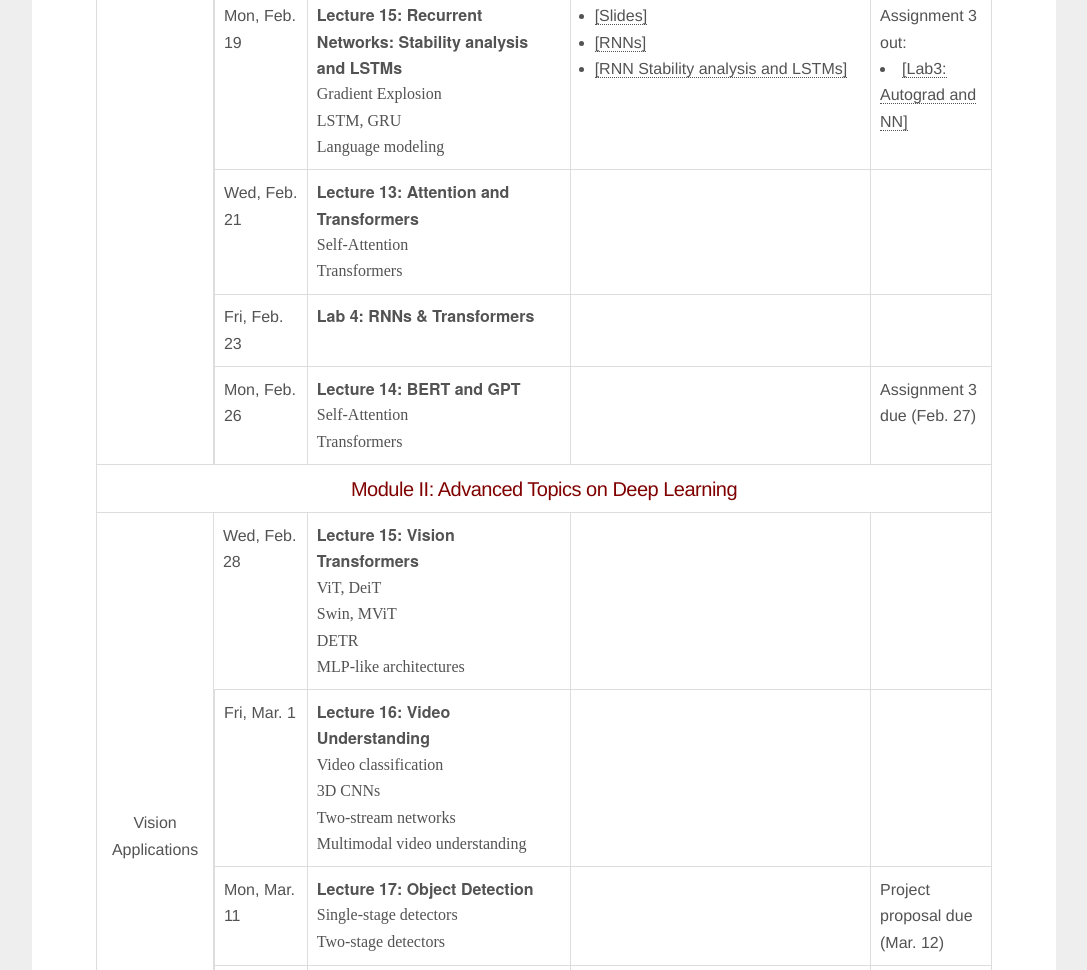
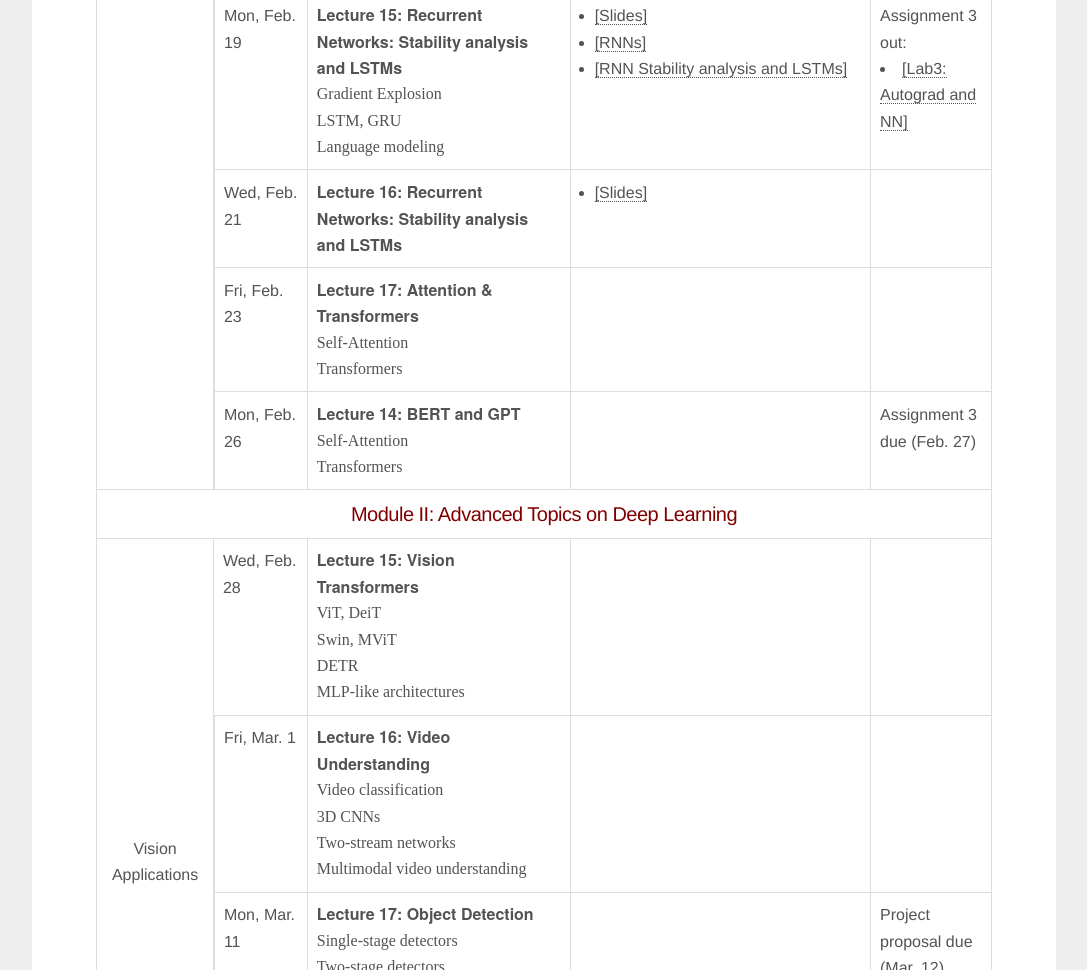
Before and after one commit to miayuanAI/CSCI3399, a plain HTML site: page s24/index.html in a window 1280 px wide. Shown: the part 4218-5188 px from the top of the page, without its empty margins (96-1183 px from the left). Drawn offline with Linux system fonts and the light colour scheme.

Commit message:
add lecture 16

```diff
--- a/s24/index.html
+++ b/s24/index.html
@@ -626,16 +626,14 @@
       <tr>
         <td>Wed, Feb. 21</td>
         <td class="topic">
-          Lecture 13: Attention and Transformers
+          Lecture 16: Recurrent Networks: Stability analysis and LSTMs
 
             <!-- <a href="https://www.dropbox.com/s/x61rz71rtocwaaa/lec9-image-seg2.pdf?dl=0">Lec. 9: Image Segmentation II </a> -->
-          <div class="subtopic">
-            Self-Attention </br>
-            Transformers
-              <!-- Instance: Watershed, Graph cut -->
-              </div>
+
         </td>
         <td>
+          <ul class="materials">
+          <li><a href="https://www.dropbox.com/scl/fi/77z0632k48vhu5n4j34ss/Lecture-16.pdf?rlkey=f4q52vapi2o2ec8jfux7nkfma&dl=0" target="_blank">[Slides]</a></li>
         </td>
 
         <td>
@@ -645,8 +643,12 @@
       <tr>
         <td>Fri, Feb. 23</td>
         <td class="topic">
-          Lab 4: RNNs & Transformers
+          Lecture 17: Attention & Transformers
           <div class="subtopic">
+            Self-Attention </br>
+            Transformers
+              <!-- Instance: Watershed, Graph cut -->
+              </div>
 
           </div>
         </td>
```
